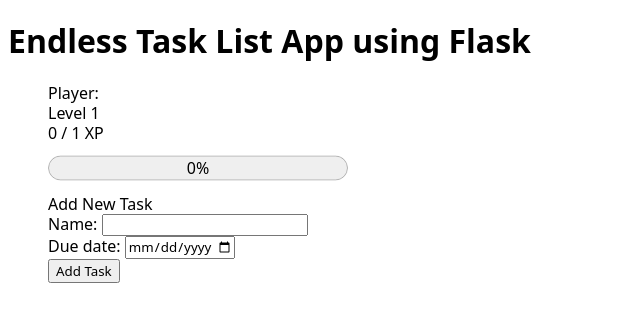
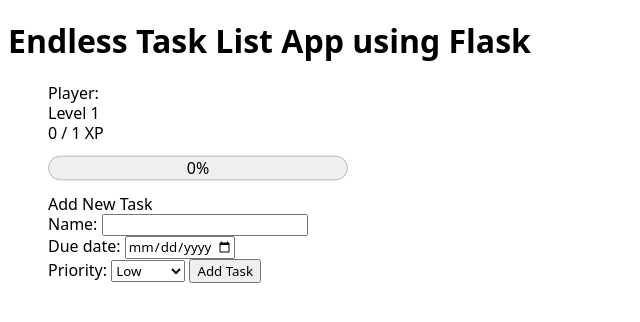
Before and after one commit to lulunac27a/flask-endless-task-list-app, a Flask app: page / in a window 1280 px wide. Shown: the top 322 px of the page, without its empty margins (0-640 px from the left). Run offline with Flask 3, Linux system fonts and the light colour scheme.

Commit message:
Add priorities in task list

```diff
--- a/app.py
+++ b/app.py
@@ -45,6 +45,8 @@ class Task(db.Model):
     due_date = db.Column(
         db.Date, default=datetime.now().date(), nullable=False
     )  # task due date
+    priority = db.Column(db.Integer, default=1,
+                         nullable=False)  # task priority
     completed = db.Column(
         db.Boolean, default=False, nullable=False
     )  # is task completed
@@ -106,6 +108,7 @@ def index():  # get index page template
         Task.due_date
     ).all()  # get list of tasks sorted by due date
     user = User.query.first()  # get first user
+    # get today's date in YYYY-MM-DD format
     today = datetime.now().strftime("%Y-%m-%d")
     return render_template(
         "index.html", tasks=tasks, user=user, today=today
@@ -116,11 +119,14 @@ def index():  # get index page template
 def add_task():  # add task to task list
     name = request.form.get("name")  # get name from request form
     due_date = request.form.get("due_date")  # get due date
+    priority = int(request.form.get("priority"))  # get priority
     user = User.query.first()  # get first user
     if user:
         new_task = Task(
-            name=name, user_id=user.id, due_date=datetime.strptime(
-                due_date, "%Y-%m-%d")
+            name=name,
+            user_id=user.id,
+            priority=priority,
+            due_date=datetime.strptime(due_date, "%Y-%m-%d"),
         )
         db.session.add(new_task)  # add new task to task list
         db.session.commit()  # commit database changes
@@ -134,7 +140,7 @@ def complete_task(task_id):  # complete task from task id
         task.completed = True  # complete the task
         user = User.query.first()  # get first user
         if user:
-            user.add_xp(1)  # add XP
+            user.add_xp(round(task.priority))  # add XP
             db.session.commit()  # commit database changes
     return redirect(url_for("index"))  # redirect to index page template
 
@@ -150,14 +156,22 @@ def init_db():  # initialize database
             column["name"] for column in db.inspect(db.engine).get_columns("task")
         ]:  # check if due date column is not in task table
             db.session.execute(
-                text("ALTER TABLE task ADD COLUMN due_date DATE")
+                text("ALTER TABLE task ADD COLUMN due_date DATE NOT NULL")
             )  # create due date column
+        if "priority" not in [
+            column["name"] for column in db.inspect(db.engine).get_columns("task")
+        ]:  # check if priority column is not in task table
+            db.session.execute(
+                text("ALTER TABLE task ADD COLUMN priority INT NOT NULL")
+            )  # create priority column
         tasks = Task.query.all()  # get list of tasks
         for task in tasks:  # repeat for each task
             if task.due_date is None:  # check if task due date is none
                 task.due_date = (
                     datetime.now().date()
                 )  # set task due date to today's date
+            if task.priority is None:  # check if task priority is none
+                task.priority = 1  # set task priority to low
         db.session.commit()  # commit database changes
 
 
--- a/templates/index.html
+++ b/templates/index.html
@@ -41,6 +41,12 @@
           max="9999-12-31"
           required
         /><br />
+        Priority:
+        <select id="priority" name="priority">
+          <option value="1">Low</option>
+          <option value="2">Medium</option>
+          <option value="3">High</option>
+        </select>
         <input type="submit" value="Add Task" />
       </form>
       <ul>
```
